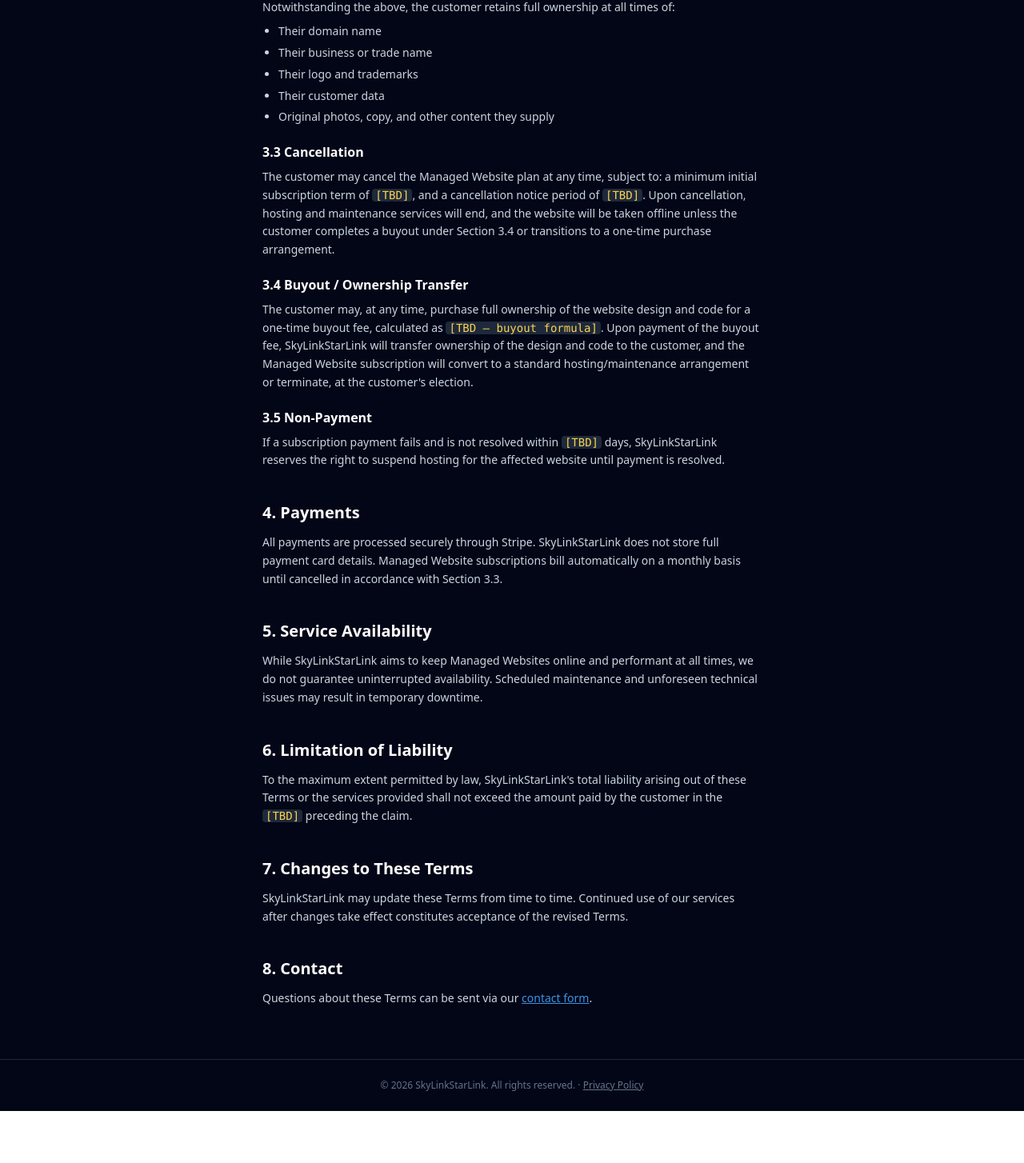
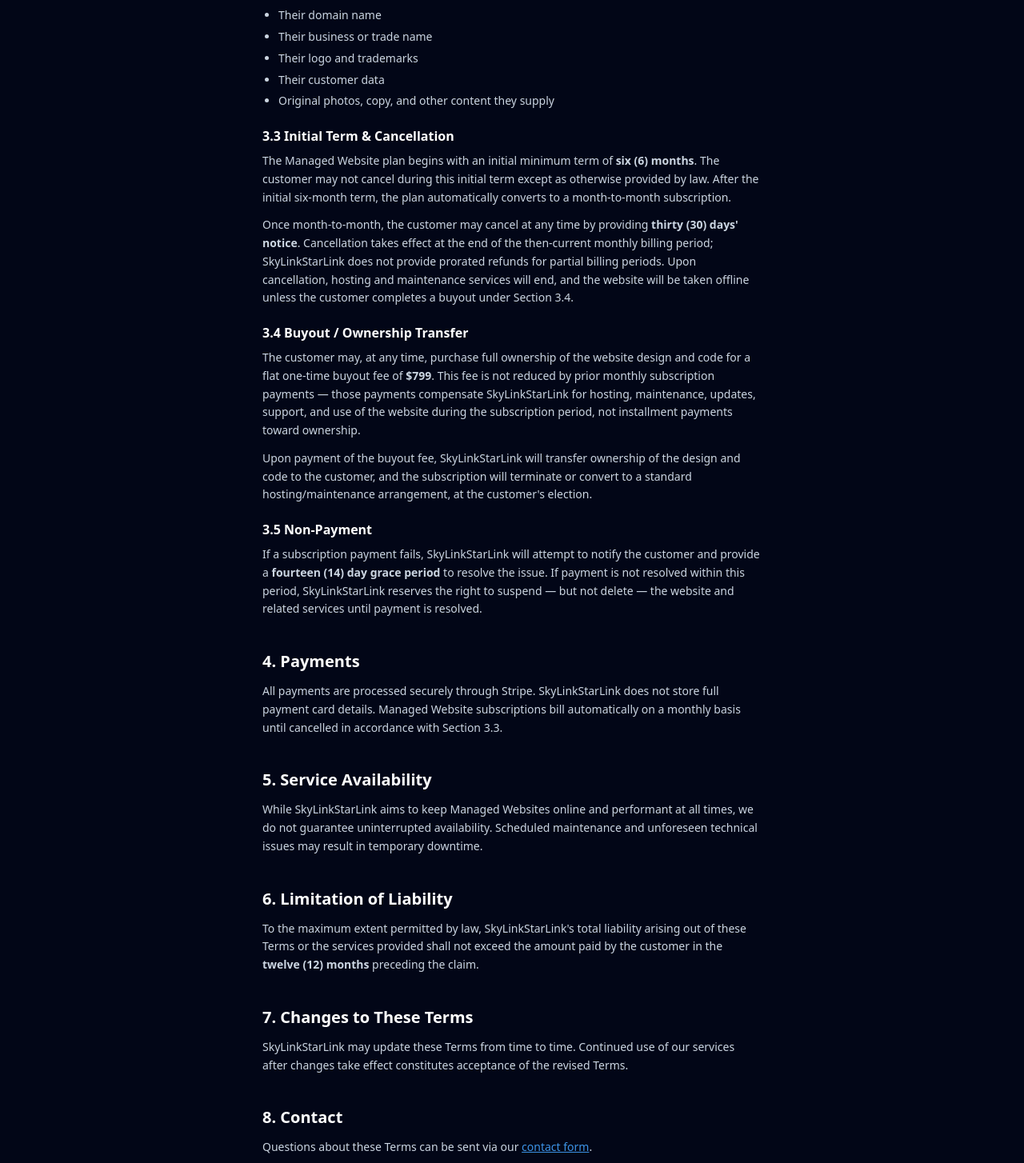
Before and after one commit to Tpugh67/skylinkstarlink, a Next.js app: page /terms in a window 1280 px wide. Shown: the part 1143-2597 px from the top of the page at 80% size. Before the commit the page ends 2532 px from the top, so only its background shows below. Built offline with nearby package versions, Linux system fonts and the light colour scheme; no server answers.

Commit message:
Fill in Managed Website terms: 6-month term, $799 buyout, accurate disclosure

```diff
--- a/src/app/managed/ManagedClient.tsx
+++ b/src/app/managed/ManagedClient.tsx
@@ -99,7 +99,8 @@
             ))}
           </ul>
           <p className="text-xs text-slate-500 mt-5">
-            Cancel anytime, or buy out your site to own it outright. Full terms apply —
+            After an initial 6-month term, cancel anytime with 30 days' notice — or buy out your
+            site for $799 to own it outright at any time. Full terms apply —
             see our <a href="/terms" className="text-sky-400 hover:text-sky-300 underline">Terms of Service</a>.
           </p>
         </div>
@@ -109,7 +110,7 @@
       <section className="max-w-md mx-auto px-6 pb-24">
         <div className="bg-slate-900 border border-slate-800 rounded-2xl p-6">
           <h2 className="text-lg font-bold mb-1">Get started today</h2>
-          <p className="text-sm text-slate-400 mb-6">$0 upfront build fee. $99/month, cancel anytime.</p>
+          <p className="text-sm text-slate-400 mb-6">$0 upfront build fee. $99/month, 6-month initial term.</p>
 
           <div className="space-y-3">
             <label htmlFor="managed-name" className="sr-only">Your name</label>
@@ -161,7 +162,8 @@
             </p>
           )}
           <p className="text-xs text-slate-500 text-center mt-3">
-            No upfront build fee. Billing starts today at $99/month — cancel anytime.
+            No upfront build fee. Billing starts today at $99/month for an initial 6-month term,
+            then month-to-month with 30 days' notice to cancel.
           </p>
         </div>
       </section>
--- a/src/app/terms/page.tsx
+++ b/src/app/terms/page.tsx
@@ -23,11 +23,10 @@
 
         <div className="bg-amber-500/10 border border-amber-500/30 rounded-xl p-4 mb-10 text-sm text-amber-200 space-y-2">
           <p>
-            <strong>This is a draft, not a finished legal document.</strong> It covers the general
-            shape of both service offerings honestly, but the specific numbers and clauses marked{' '}
-            <code className="bg-amber-500/20 px-1 rounded">[TBD]</code> below have been deliberately
-            left unfilled — they were not invented, per your instruction, and need your decisions
-            plus review by a licensed attorney before this page is relied upon or published live.
+            <strong>This is a draft, not a finished legal document.</strong> The specific terms
+            below (initial term, cancellation notice, buyout fee, grace period, liability cap)
+            reflect real business decisions, but this page has not yet been reviewed by a
+            licensed attorney and should not be relied upon or published live until it has.
           </p>
         </div>
 
@@ -87,31 +86,42 @@
             <li>Original photos, copy, and other content they supply</li>
           </ul>
 
-          <h3 className="font-semibold text-white mb-2 mt-5">3.3 Cancellation</h3>
+          <h3 className="font-semibold text-white mb-2 mt-5">3.3 Initial Term & Cancellation</h3>
+          <p className="text-slate-300 text-sm leading-relaxed mb-3">
+            The Managed Website plan begins with an initial minimum term of <strong>six (6) months</strong>.
+            The customer may not cancel during this initial term except as otherwise provided by
+            law. After the initial six-month term, the plan automatically converts to a
+            month-to-month subscription.
+          </p>
           <p className="text-slate-300 text-sm leading-relaxed">
-            The customer may cancel the Managed Website plan at any time, subject to:
-            a minimum initial subscription term of <code className="bg-slate-800 px-1 rounded text-amber-300">[TBD]</code>,
-            and a cancellation notice period of <code className="bg-slate-800 px-1 rounded text-amber-300">[TBD]</code>.
-            Upon cancellation, hosting and maintenance services will end, and the website will be
-            taken offline unless the customer completes a buyout under Section 3.4 or transitions
-            to a one-time purchase arrangement.
+            Once month-to-month, the customer may cancel at any time by providing{' '}
+            <strong>thirty (30) days' notice</strong>. Cancellation takes effect at the end of the
+            then-current monthly billing period; SkyLinkStarLink does not provide prorated refunds
+            for partial billing periods. Upon cancellation, hosting and maintenance services will
+            end, and the website will be taken offline unless the customer completes a buyout
+            under Section 3.4.
           </p>
 
           <h3 className="font-semibold text-white mb-2 mt-5">3.4 Buyout / Ownership Transfer</h3>
+          <p className="text-slate-300 text-sm leading-relaxed mb-3">
+            The customer may, at any time, purchase full ownership of the website design and code
+            for a flat one-time buyout fee of <strong>$799</strong>. This fee is not reduced by
+            prior monthly subscription payments — those payments compensate SkyLinkStarLink for
+            hosting, maintenance, updates, support, and use of the website during the subscription
+            period, not installment payments toward ownership.
+          </p>
           <p className="text-slate-300 text-sm leading-relaxed">
-            The customer may, at any time, purchase full ownership of the website design and code
-            for a one-time buyout fee, calculated as{' '}
-            <code className="bg-slate-800 px-1 rounded text-amber-300">[TBD — buyout formula]</code>.
             Upon payment of the buyout fee, SkyLinkStarLink will transfer ownership of the design
-            and code to the customer, and the Managed Website subscription will convert to a
-            standard hosting/maintenance arrangement or terminate, at the customer's election.
+            and code to the customer, and the subscription will terminate or convert to a standard
+            hosting/maintenance arrangement, at the customer's election.
           </p>
 
           <h3 className="font-semibold text-white mb-2 mt-5">3.5 Non-Payment</h3>
           <p className="text-slate-300 text-sm leading-relaxed">
-            If a subscription payment fails and is not resolved within <code className="bg-slate-800 px-1 rounded text-amber-300">[TBD]</code> days,
-            SkyLinkStarLink reserves the right to suspend hosting for the affected website until
-            payment is resolved.
+            If a subscription payment fails, SkyLinkStarLink will attempt to notify the customer
+            and provide a <strong>fourteen (14) day grace period</strong> to resolve the issue. If
+            payment is not resolved within this period, SkyLinkStarLink reserves the right to
+            suspend — but not delete — the website and related services until payment is resolved.
           </p>
         </section>
 
@@ -138,8 +148,7 @@
           <p className="text-slate-300 text-sm leading-relaxed">
             To the maximum extent permitted by law, SkyLinkStarLink's total liability arising out
             of these Terms or the services provided shall not exceed the amount paid by the
-            customer in the <code className="bg-slate-800 px-1 rounded text-amber-300">[TBD]</code> preceding
-            the claim.
+            customer in the <strong>twelve (12) months</strong> preceding the claim.
           </p>
         </section>
 
```
